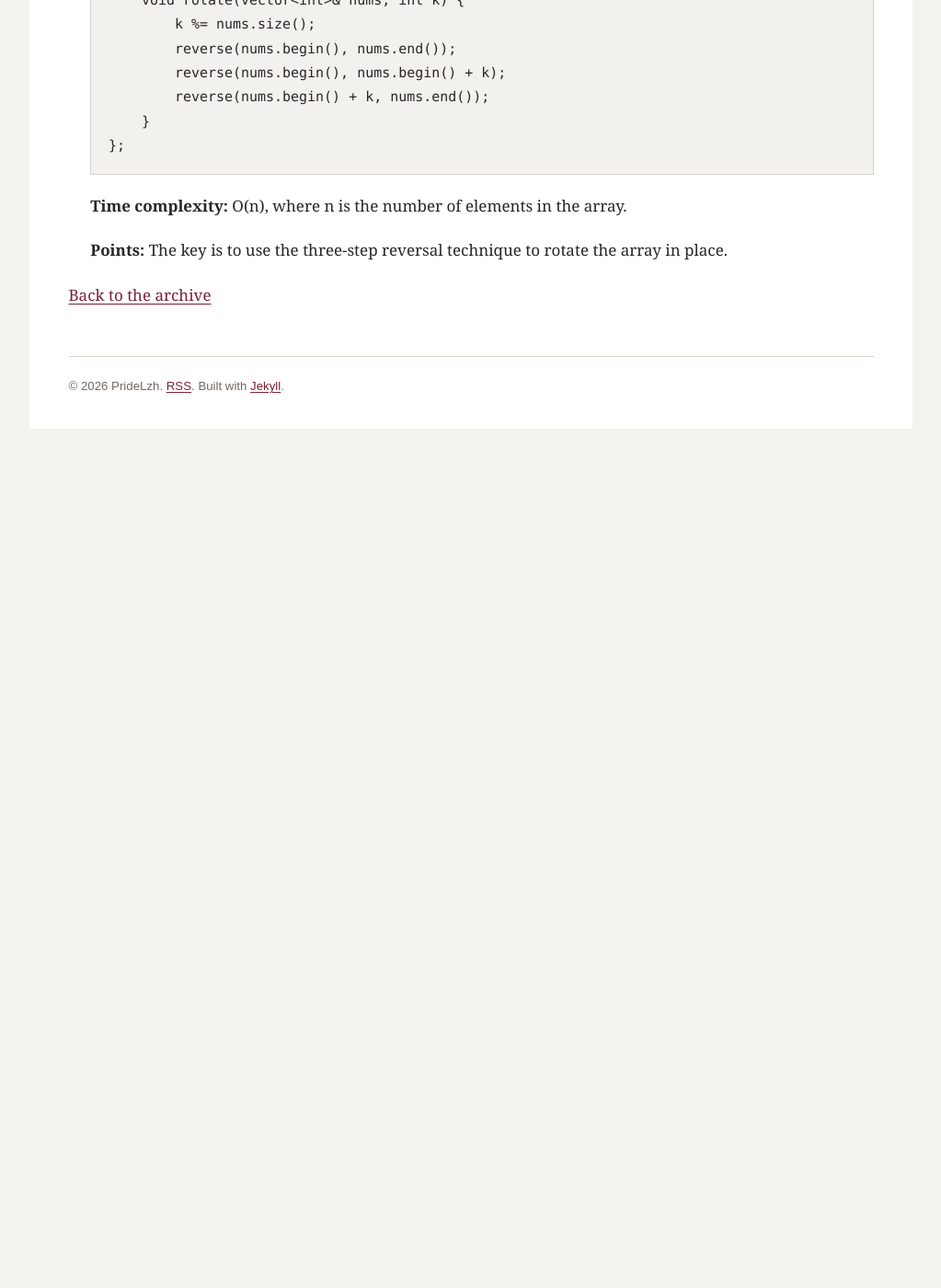
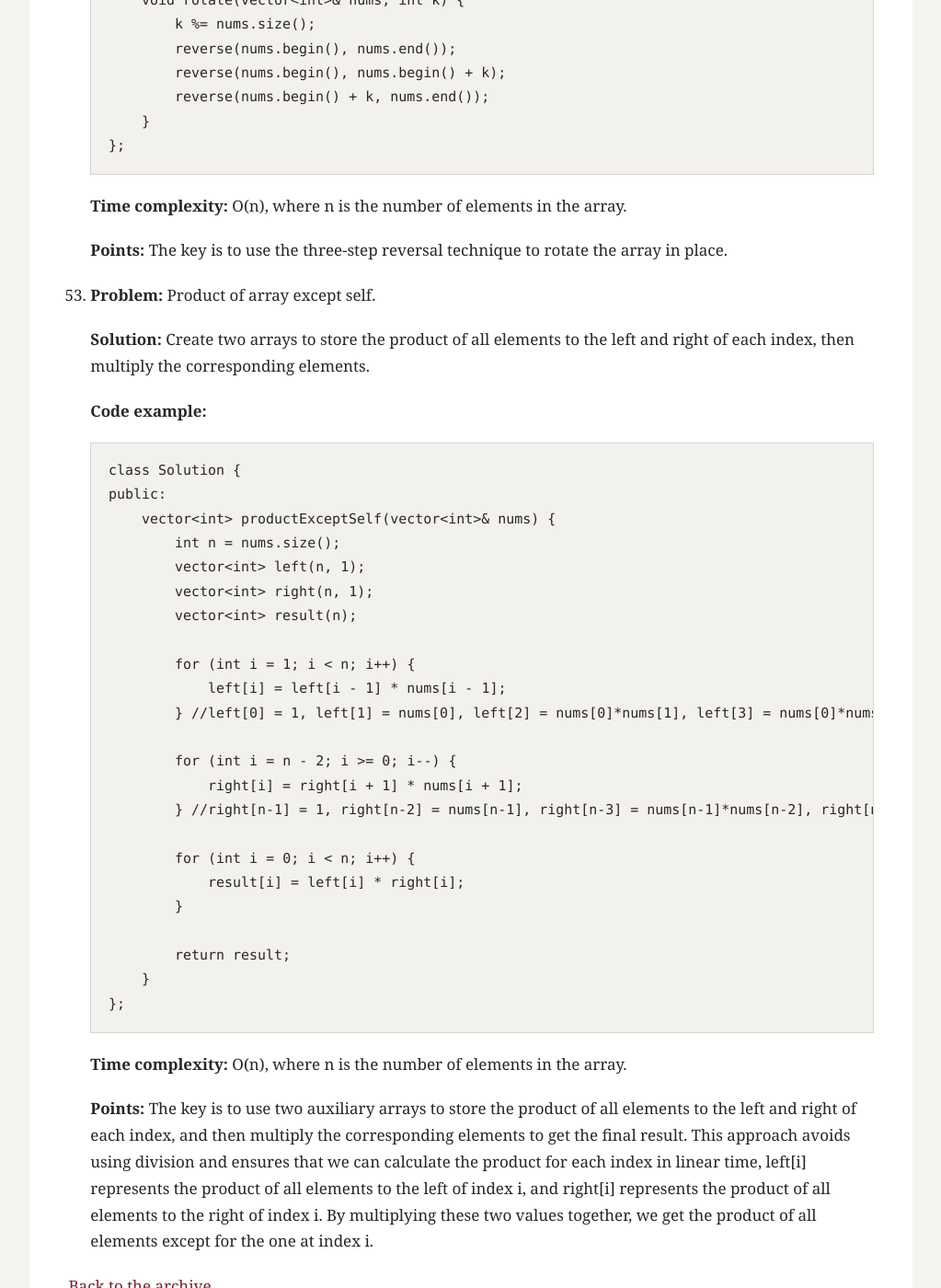
Before and after one commit to pridelzh/pridelzh.github.io, a Jekyll site: the page built from _posts/2026-08-02-record-algorithm-exercise.md, in a window 1280 px wide and 1400 px high, scrolled down 57541 px. Shown: the whole window at 92% size, without its empty margins (128-1151 px from the left). Built offline with Jekyll 4.4.1, drawn with Linux system fonts in a browser that asks for light colours; before the commit the page ends 58041 px from its top, so only the background shows below that.

Commit message:
update 2026-08-02-record-algorithm-exercise.md on 2026/08/17

````diff
--- a/_posts/2026-08-02-record-algorithm-exercise.md
+++ b/_posts/2026-08-02-record-algorithm-exercise.md
@@ -2008,3 +2008,38 @@ excerpt: "A record of traditional algorithm exercises."
     **Time complexity:** O(n), where n is the number of elements in the array.
 
     **Points:** The key is to use the three-step reversal technique to rotate the array in place.
+
+53. **Problem:** Product of array except self.
+
+    **Solution:** Create two arrays to store the product of all elements to the left and right of each index, then multiply the corresponding elements.
+
+    **Code example:**
+    ```cpp
+    class Solution {
+    public:
+        vector<int> productExceptSelf(vector<int>& nums) {
+            int n = nums.size();
+            vector<int> left(n, 1);
+            vector<int> right(n, 1);
+            vector<int> result(n);
+
+            for (int i = 1; i < n; i++) {
+                left[i] = left[i - 1] * nums[i - 1];
+            } //left[0] = 1, left[1] = nums[0], left[2] = nums[0]*nums[1], left[3] = nums[0]*nums[1]*nums[2]
+
+            for (int i = n - 2; i >= 0; i--) {
+                right[i] = right[i + 1] * nums[i + 1];
+            } //right[n-1] = 1, right[n-2] = nums[n-1], right[n-3] = nums[n-1]*nums[n-2], right[n-4] = nums[n-1]*nums[n-2]*nums[n-3]
+
+            for (int i = 0; i < n; i++) {
+                result[i] = left[i] * right[i];
+            }
+
+            return result;
+        }
+    };
+    ```
+
+    **Time complexity:** O(n), where n is the number of elements in the array.
+
+    **Points:** The key is to use two auxiliary arrays to store the product of all elements to the left and right of each index, and then multiply the corresponding elements to get the final result. This approach avoids using division and ensures that we can calculate the product for each index in linear time, left[i] represents the product of all elements to the left of index i, and right[i] represents the product of all elements to the right of index i. By multiplying these two values together, we get the product of all elements except for the one at index i.
````
